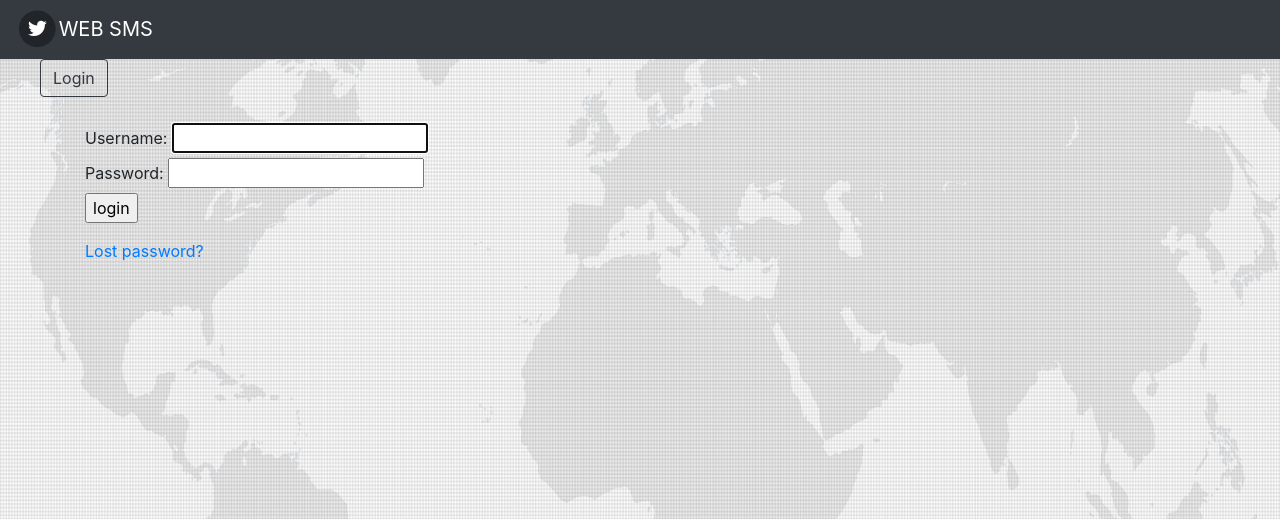
After one commit to Ziguna/djangowebsms, a Django app: page /accounts/login/ in a window 1280 px wide. The commit adds this page. Shown: the top 519 px of the page. Run offline with Django 3.2, Linux system fonts and the light colour scheme; some libraries are stand-ins or nearby versions.

Commit message:
login and logout buttons

```diff
--- a/sms/templates/sms/base.html
+++ b/sms/templates/sms/base.html
@@ -13,6 +13,7 @@
     </head>
     <body>
 
+
 <nav class="navbar navbar-expand-md navbar-dark fixed-left bg-dark">
 <span class="fa-stack fa-lg">
   <i class="fa fa-circle fa-stack-2x"></i>
@@ -24,10 +25,25 @@
 
 
 
+    <ul class="sidebar-nav">
+
+   {% if user.is_authenticated %}
+     User: {{ user.get_username }}
+     <a href="{% url 'logout'%}?next={{request.path}}"><button  class = "btn btn-outline-dark" type="button">Logout</button></a>
+   {% else %}
+    <a href="{% url 'login'%}?next={{request.path}}"><button  class = "btn btn-outline-dark" type="button">Login</button></a>
+   {% endif %}
+  </ul>
+
+
+
+
         <div class="content container">
             <div class="row">
                 <div class="col-md-12" style="padding-top: 10px;">
+                {% if user.is_authenticated %}
                     <center>
+
 
 
   <a class="btn btn-outline-dark" data-toggle="collapse" href="#collapseExample" aria-expanded="false" aria-controls="collapseExample">
@@ -65,6 +81,7 @@
 
 
                     </center>
+                    {% endif %}
 
                 {% block content %}
                 {% endblock %}
--- a/sms/templates/sms/sms_option_page.html
+++ b/sms/templates/sms/sms_option_page.html
@@ -33,6 +33,7 @@
 
 
             <br><br><br
+
             <font  face = "WildWest" color="black"><h3><p align="left" class="font-weight-normal">
             WELCOME TO WEB SMS !</p></h3></font><br>
             <font face = "Verdana" color="black"><p align="left" class="font-weight-normal">Send SMS to one or many contacts,</p></font>
--- /dev/null
+++ b/templates/registration/login.html
@@ -0,0 +1,39 @@
+{% extends "sms/base.html" %}
+
+{% block content %}
+
+{% if form.errors %}
+<p>Your username and password didn't match. Please try again.</p>
+{% endif %}
+
+{% if next %}
+    {% if user.is_authenticated %}
+    <p>Your account doesn't have access to this page. To proceed,
+    please login with an account that has access.</p>
+    {% else %}
+    <p>Please login to see this page.</p>
+    {% endif %}
+{% endif %}
+
+<form method="post" action="{% url 'login' %}">
+{% csrf_token %}
+
+<div>
+  <td>{{ form.username.label_tag }}</td>
+  <td>{{ form.username }}</td>
+</div>
+<div>
+  <td>{{ form.password.label_tag }}</td>
+  <td>{{ form.password }}</td>
+</div>
+
+<div>
+  <input type="submit" value="login" />
+  <input type="hidden" name="next" value="{{ next }}" />
+</div>
+</form>
+
+{# Assumes you setup the password_reset view in your URLconf #}
+<p><a href="{% url 'password_reset' %}">Lost password?</a></p>
+
+{% endblock %}
--- a/web/settings.py
+++ b/web/settings.py
@@ -40,7 +40,7 @@ CONTENT_TYPES = ['text']
 # 500MB - 429916160
 MAX_UPLOAD_SIZE = 23
 
-
+LOGIN_REDIRECT_URL = '/'
 
 # Application definition
 
@@ -69,7 +69,7 @@ ROOT_URLCONF = 'web.urls'
 TEMPLATES = [
     {
         'BACKEND': 'django.template.backends.django.DjangoTemplates',
-        'DIRS': [os.path.join(BASE_DIR, 'sms/templates/sms')],
+        'DIRS': ['./templates',],
         'APP_DIRS': True,
         'OPTIONS': {
             'context_processors': [
--- a/web/urls.py
+++ b/web/urls.py
@@ -22,3 +22,6 @@ urlpatterns = [
 
 
 ]
+urlpatterns += [
+    url(r'^accounts/', include('django.contrib.auth.urls')),
+]
```
Also changed, not shown: sms/views.py (+10 -8 lines), templates/registration/logged_out.html (added, +7 -0 lines), db.sqlite3.
